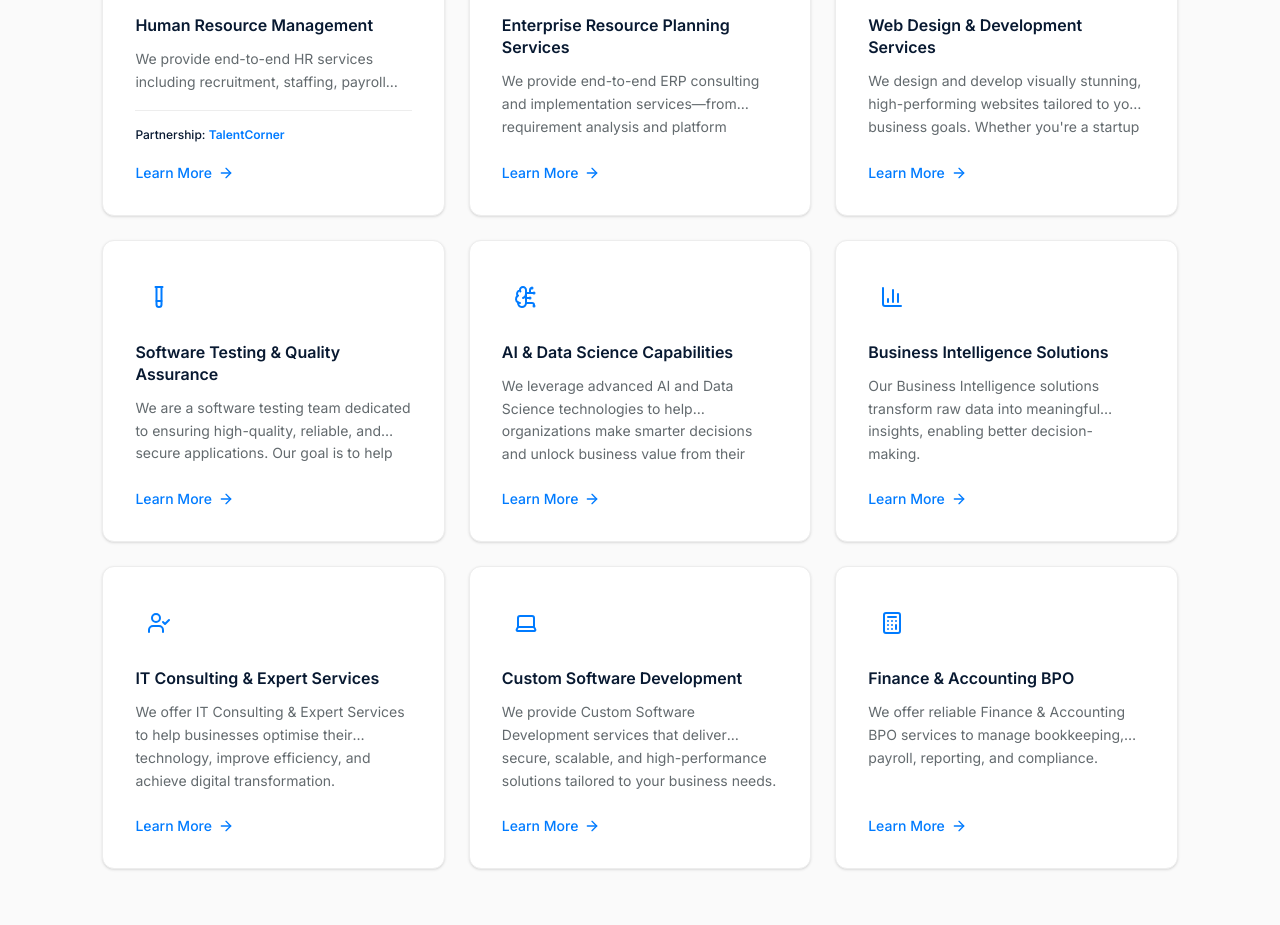
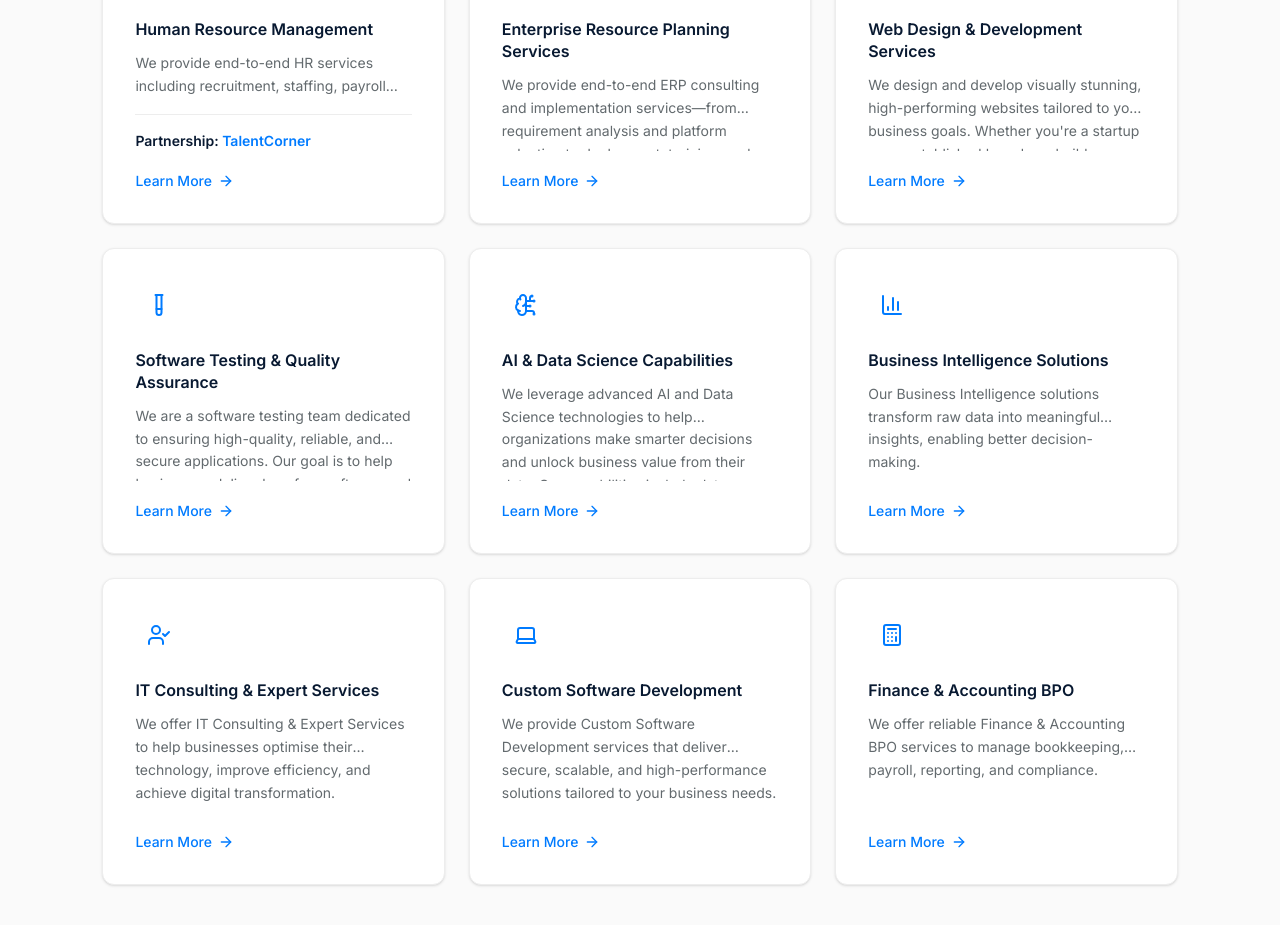
Before and after one commit to jijojr0-star/5Lobes, a React (Create React App) app: page / in a window 1280 px wide. Shown: the part 3020-3945 px from the top of the page. Built offline with nearby package versions, Linux system fonts and the light colour scheme; no server answers.

Commit message:
fix: increase Partnership text size on HR card

```diff
--- a/src/components/Services.jsx
+++ b/src/components/Services.jsx
@@ -130,8 +130,8 @@
                                     <>
                                         <span id="talentcorner" className="absolute -top-24" />
                                         <div className="mt-4 pt-4 border-t border-border">
-                                            <p className="text-xs text-muted-foreground">
-                                                <span className="font-medium text-secondary">Partnership: </span>
+                                            <p className="text-sm text-muted-foreground">
+                                                <span className="font-semibold text-secondary">Partnership: </span>
                                                 <a
                                                     href={service.partnership.partnerUrl}
                                                     target="_blank"
```
